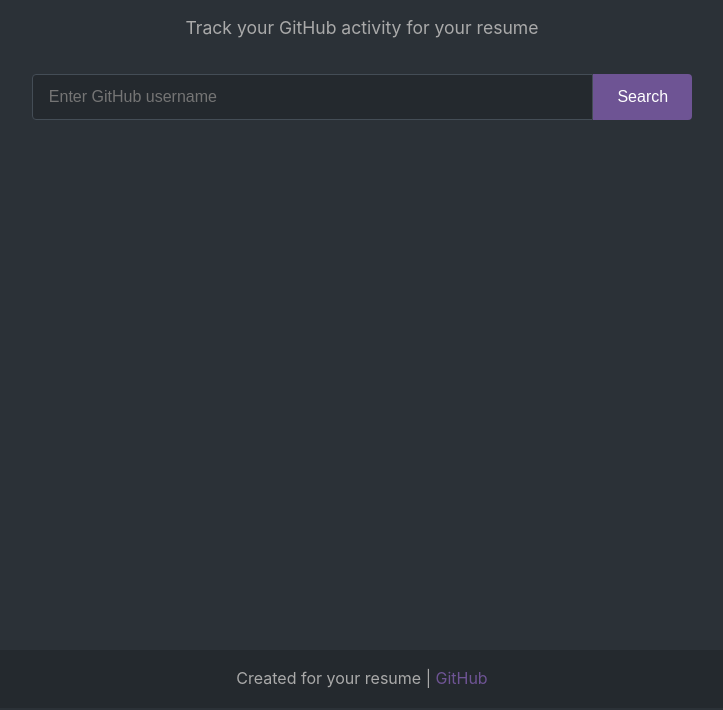
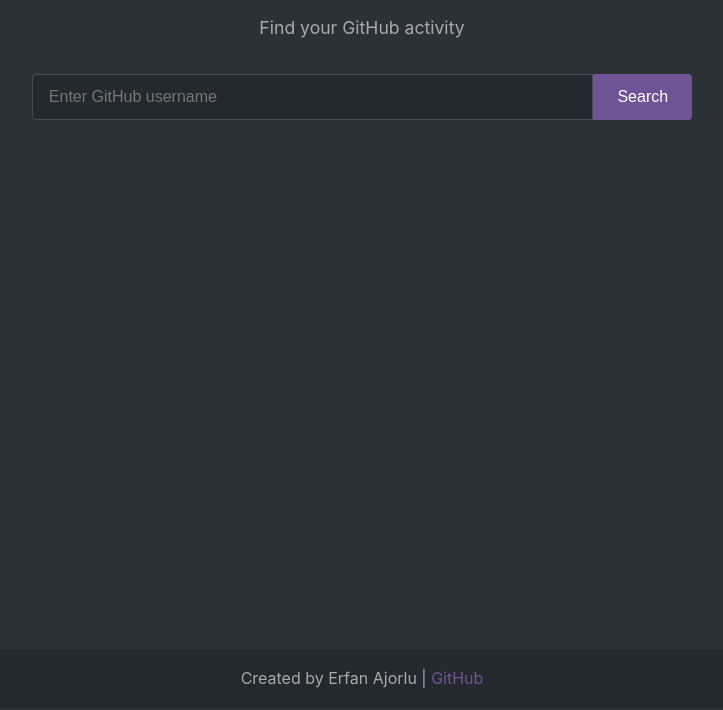
Before and after one commit to erfanajorlu/github-activity, a website: page index.html in a window 1280 px wide. Shown: the part 90-800 px from the top of the page, without its empty margins (278-1001 px from the left). Drawn offline with Linux system fonts and the light colour scheme.

Commit message:
change name

```diff
--- a/index.html
+++ b/index.html
@@ -14,7 +14,7 @@
     <div class="container">
       <header>
         <h1><i class="fab fa-github"></i> GitHub Activity Tracker</h1>
-        <p>Track your GitHub activity for your resume</p>
+        <p>Find your GitHub activity</p>
       </header>
 
       <div class="search-container">
@@ -41,8 +41,8 @@
 
     <footer>
       <p>
-        Created for your resume |
-        <a href="https://github.com" target="_blank">GitHub</a>
+        Created by Erfan Ajorlu |
+        <a href="https://github.com/erfanajorlu" target="_blank">GitHub</a>
       </p>
     </footer>
 
```
